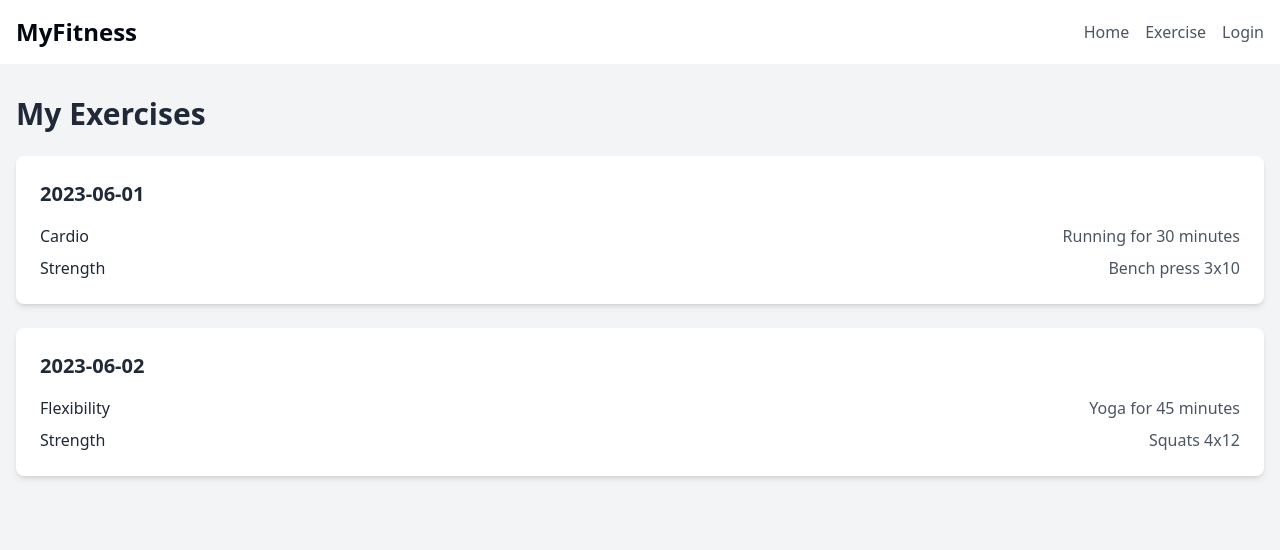
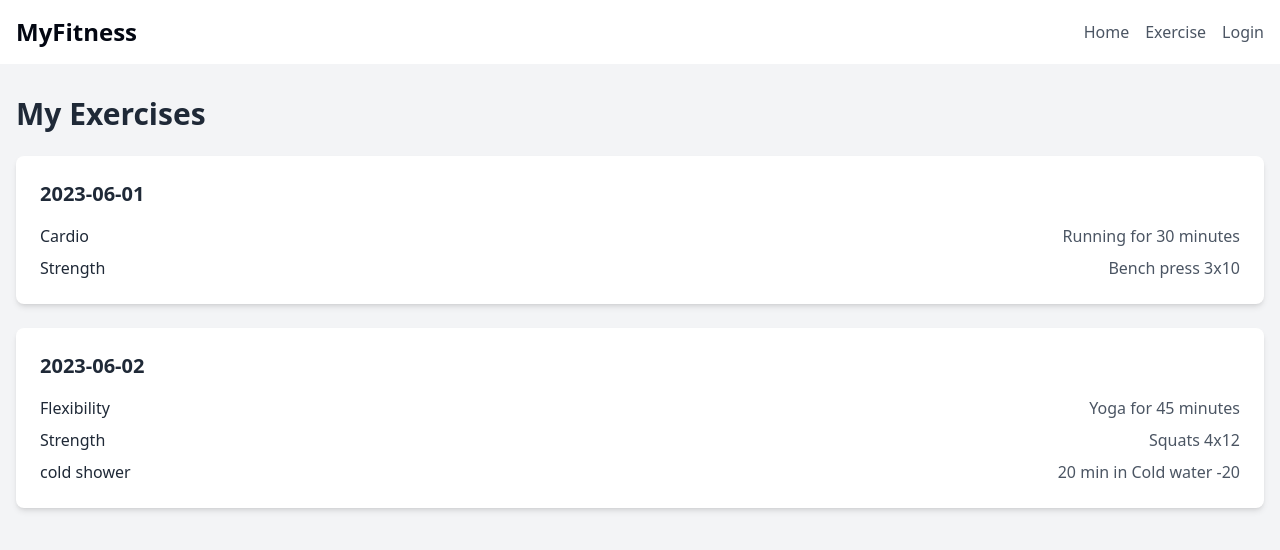
Before and after one commit to youssef-degachi/MyFitness, a React (Vite) app: page / in a window 1280 px wide. Shown: the top 550 px of the page. Built offline with nearby package versions, Linux system fonts and the light colour scheme.

Commit message:
fix the basic desing

```diff
--- a/src/routes/index.tsx
+++ b/src/routes/index.tsx
@@ -28,6 +28,7 @@ const mockExercises: DayExercises[] = [
     exercises: [
       { id: 3, type: 'Flexibility', details: 'Yoga for 45 minutes' },
       { id: 4, type: 'Strength', details: 'Squats 4x12' },
+      { id: 5, type: 'cold shower', details: '20 min in Cold water -20' },
     ]
   },
 ]
```
